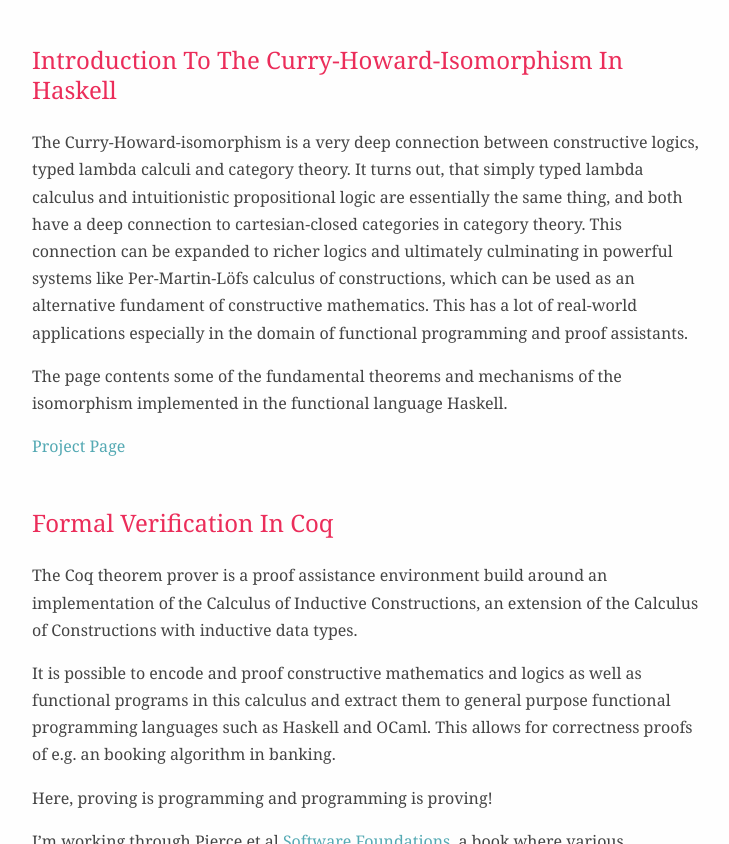
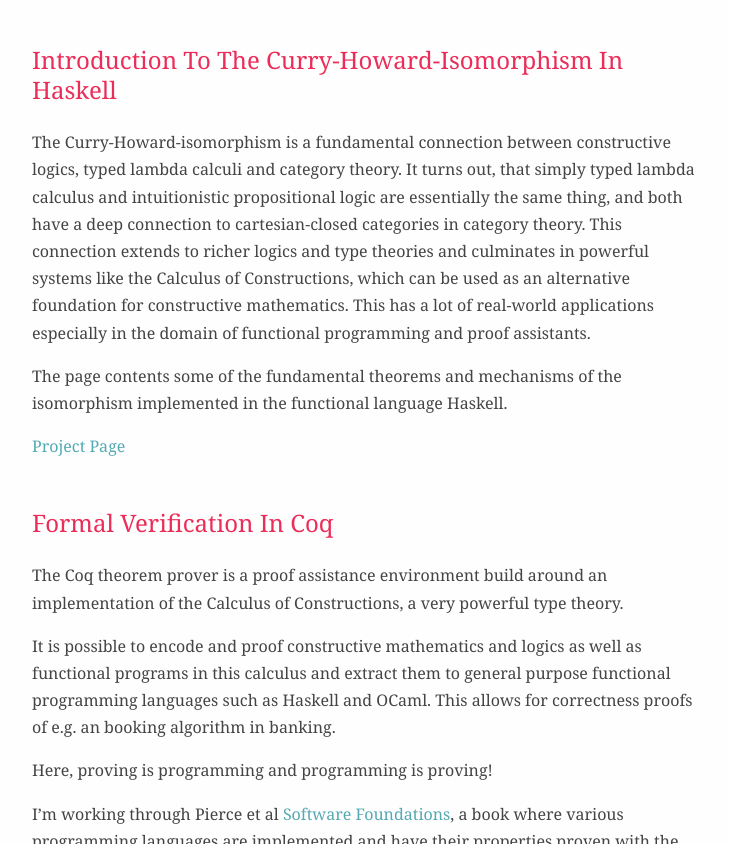
Before and after one commit to julmue/julmue.github.io, a plain HTML site: page index.html in a window 1280 px wide. Shown: the part 3369-4213 px from the top of the page, without its empty margins (272-1001 px from the left). Drawn offline with Linux system fonts and the light colour scheme; a web font is replaced by a local one.

Commit message:
reworked the paragraph about COQ

```diff
--- a/index.html
+++ b/index.html
@@ -56,7 +56,7 @@
 <ol style="list-style-type: decimal">
 <li>PC: Vanilla propositional calculus</li>
 <li>K3: System Kleen</li>
-<li>L3: System Lukaszewic</li>
+<li>L3: System Lucasiewicz</li>
 <li>LP: System Priest</li>
 <li>RM: System Routly-Meyer</li>
 </ol>
@@ -86,11 +86,11 @@
 <p>This project contains a Sat-solver for logic formulas in the DMAIC format written in the logic programming language Prolog.</p>
 <p><a href="https://github.com/julmue/DpllDimacSatSolver">Project Page</a></p>
 <h3 id="introduction-to-the-curry-howard-isomorphism-in-haskell">Introduction To The Curry-Howard-Isomorphism In Haskell</h3>
-<p>The Curry-Howard-isomorphism is a very deep connection between constructive logics, typed lambda calculi and category theory. It turns out, that simply typed lambda calculus and intuitionistic propositional logic are essentially the same thing, and both have a deep connection to cartesian-closed categories in category theory. This connection can be expanded to richer logics and ultimately culminating in powerful systems like Per-Martin-Löfs calculus of constructions, which can be used as an alternative fundament of constructive mathematics. This has a lot of real-world applications especially in the domain of functional programming and proof assistants.</p>
+<p>The Curry-Howard-isomorphism is a fundamental connection between constructive logics, typed lambda calculi and category theory. It turns out, that simply typed lambda calculus and intuitionistic propositional logic are essentially the same thing, and both have a deep connection to cartesian-closed categories in category theory. This connection extends to richer logics and type theories and culminates in powerful systems like the Calculus of Constructions, which can be used as an alternative foundation for constructive mathematics. This has a lot of real-world applications especially in the domain of functional programming and proof assistants.</p>
 <p>The page contents some of the fundamental theorems and mechanisms of the isomorphism implemented in the functional language Haskell.</p>
 <p><a href="https://github.com/julmue/HaskellCurryHoward">Project Page</a></p>
 <h3 id="formal-verification-in-coq">Formal Verification In Coq</h3>
-<p>The Coq theorem prover is a proof assistance environment build around an implementation of the Calculus of Inductive Constructions, an extension of the Calculus of Constructions with inductive data types.</p>
+<p>The Coq theorem prover is a proof assistance environment build around an implementation of the Calculus of Constructions, a very powerful type theory.</p>
 <p>It is possible to encode and proof constructive mathematics and logics as well as functional programs in this calculus and extract them to general purpose functional programming languages such as Haskell and OCaml. This allows for correctness proofs of e.g. an booking algorithm in banking.</p>
 <p>Here, proving is programming and programming is proving!</p>
 <p>I’m working through Pierce et al <a href="https://www.cis.upenn.edu/~bcpierce/sf/current/index.html">Software Foundations</a>, a book where various programming languages are implemented and have their properties proven with the Coq theorem prover.</p>
```
Also changed, not shown: 1 other file.
